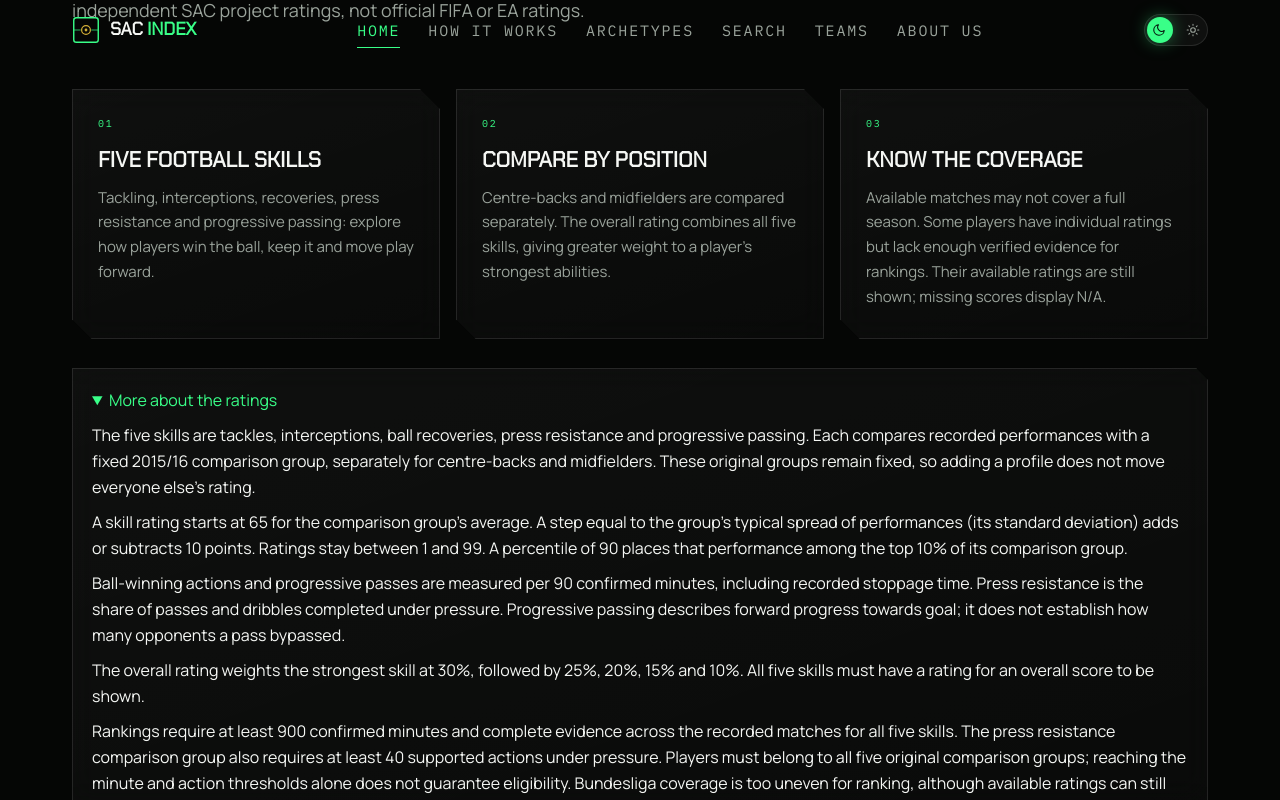
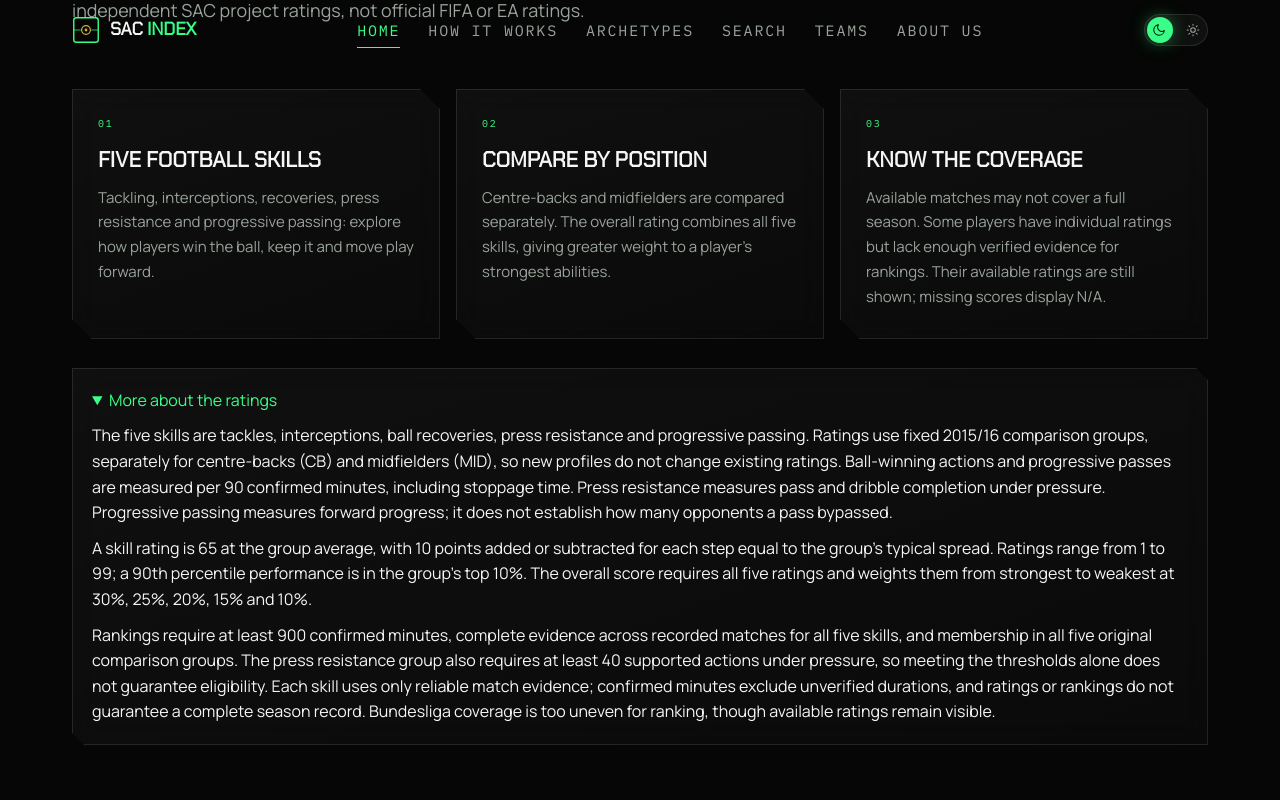
Before and after one commit to Sports-Analytics-Club-at-UTD/Soccer-Impact-Engine-Index, a React (Vite) app in the folder frontend/: page / in a window 1280 px wide. Both pictures are taken after a click on the heading "More about the ratings". Shown: the part 1076-1876 px from the top of the page. Built offline with nearby package versions, Linux system fonts and the light colour scheme.

Commit message:
Polish ratings methodology and About Us name

```diff
--- a/frontend/src/components/Description.jsx
+++ b/frontend/src/components/Description.jsx
@@ -26,12 +26,9 @@ export default function Description() {
         </div>
         <details className="card-detail panel angular-sm" style={{ marginTop: 28, padding: 20 }}>
           <summary>More about the ratings</summary>
-          <p>The five skills are tackles, interceptions, ball recoveries, press resistance and progressive passing. Each compares recorded performances with a fixed 2015/16 comparison group, separately for centre-backs and midfielders. These original groups remain fixed, so adding a profile does not move everyone else’s rating.</p>
-          <p>A skill rating starts at 65 for the comparison group’s average. A step equal to the group’s typical spread of performances (its standard deviation) adds or subtracts 10 points. Ratings stay between 1 and 99. A percentile of 90 places that performance among the top 10% of its comparison group.</p>
-          <p>Ball-winning actions and progressive passes are measured per 90 confirmed minutes, including recorded stoppage time. Press resistance is the share of passes and dribbles completed under pressure. Progressive passing describes forward progress towards goal; it does not establish how many opponents a pass bypassed.</p>
-          <p>The overall rating weights the strongest skill at 30%, followed by 25%, 20%, 15% and 10%. All five skills must have a rating for an overall score to be shown.</p>
-          <p>Rankings require at least 900 confirmed minutes and complete evidence across the recorded matches for all five skills. The press resistance comparison group also requires at least 40 supported actions under pressure. Players must belong to all five original comparison groups; reaching the minute and action thresholds alone does not guarantee eligibility. Bundesliga coverage is too uneven for ranking, although available ratings can still be viewed.</p>
-          <p>Recorded matches may include appearances whose duration could not be confirmed. Each skill uses only the matches with enough reliable evidence. Confirmed minutes describe supported observed appearances, rather than a complete historical season total. Neither a rating nor inclusion in the rankings guarantees a complete season record.</p>
+          <p>The five skills are tackles, interceptions, ball recoveries, press resistance and progressive passing. Ratings use fixed 2015/16 comparison groups, separately for centre-backs (CB) and midfielders (MID), so new profiles do not change existing ratings. Ball-winning actions and progressive passes are measured per 90 confirmed minutes, including stoppage time. Press resistance measures pass and dribble completion under pressure. Progressive passing measures forward progress; it does not establish how many opponents a pass bypassed.</p>
+          <p>A skill rating is 65 at the group average, with 10 points added or subtracted for each step equal to the group's typical spread. Ratings range from 1 to 99; a 90th percentile performance is in the group's top 10%. The overall score requires all five ratings and weights them from strongest to weakest at 30%, 25%, 20%, 15% and 10%.</p>
+          <p>Rankings require at least 900 confirmed minutes, complete evidence across recorded matches for all five skills, and membership in all five original comparison groups. The press resistance group also requires at least 40 supported actions under pressure, so meeting the thresholds alone does not guarantee eligibility. Each skill uses only reliable match evidence; confirmed minutes exclude unverified durations, and ratings or rankings do not guarantee a complete season record. Bundesliga coverage is too uneven for ranking, though available ratings remain visible.</p>
         </details>
       </div>
     </section>
--- a/frontend/src/content.js
+++ b/frontend/src/content.js
@@ -100,7 +100,7 @@ export const ABOUT = {
     { name: "Vibhor Rajan", role: "Project Manager", does: "Led the project and shaped the website experience.", photo: "" },
     { name: "Pratyush Malaviya", role: "Lead Developer", does: "Brought the five skills together and developed the press resistance analysis.", photo: "" },
     { name: "Arpit Gupta", role: "Engineer", does: "Developed the ball-winning analysis and team defensive maps using StatsBomb match data.", photo: "" },
-    { name: "Ayush", role: "Integration Engineer", does: "Connected the match evidence, checked the ratings and brought the player profiles to the website.", photo: "" },
+    { name: "Ayush Mendhe", role: "Integration Engineer", does: "Connected the match evidence, checked the ratings and brought the player profiles to the website.", photo: "" },
     { name: "Joseph Olutayo", role: "Engineer", does: "Developed the progressive passing analysis to explore how players move the ball forward.", photo: "" },
   ],
 };
```
